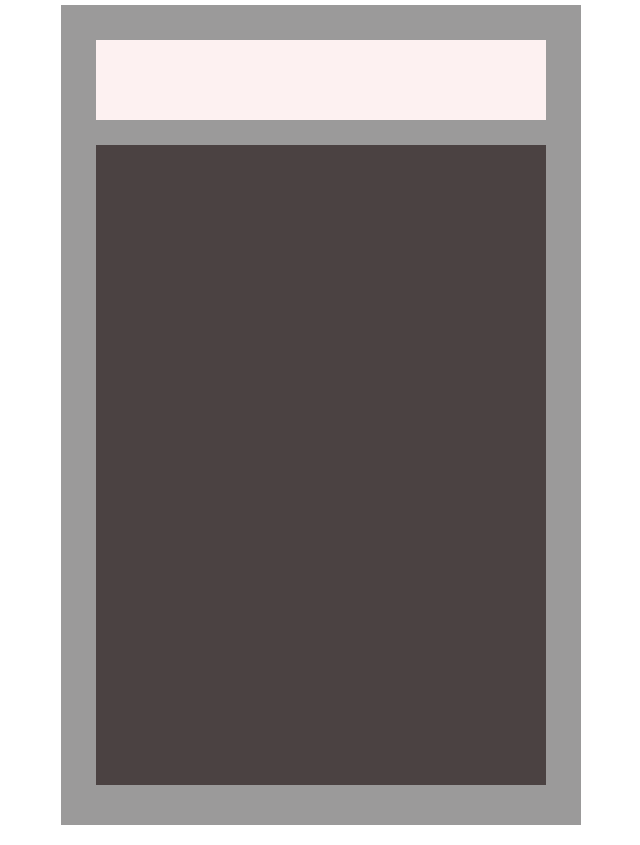
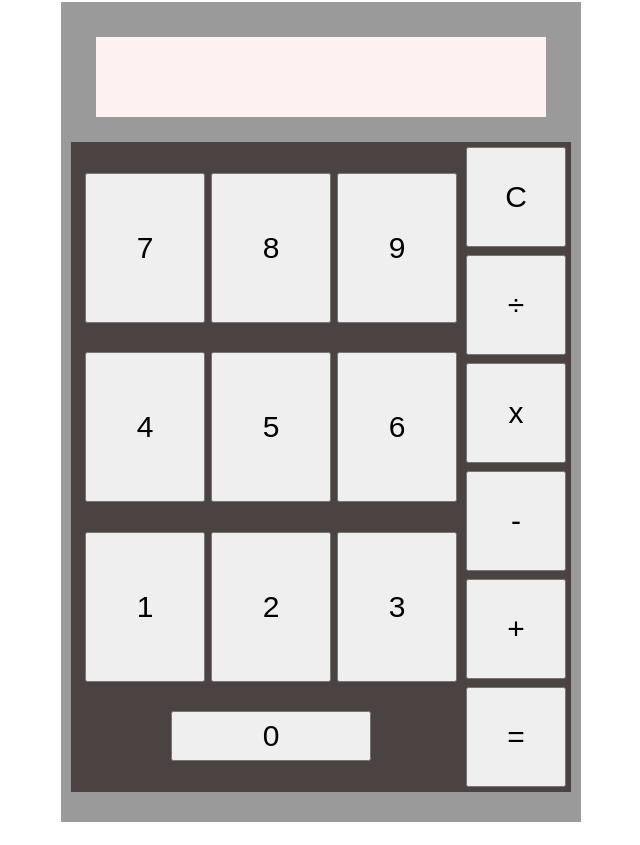
Before and after one commit to zidamtvrdo/calculator, a plain HTML site: page index.html in a window 1280 px wide. Shown: the part 72-917 px from the top of the page, without its empty margins (319-959 px from the left). Drawn offline with Linux system fonts and the light colour scheme.

Commit message:
Make the basic look of calculator

```diff
--- a/index.html
+++ b/index.html
@@ -11,7 +11,30 @@
     <h1>Welcome to Math world!</h1>
     <div id="calc">
         <div id="screen"></div>
-        <div id="keyboard"></div>
+        <div id="keyboard">
+            <div id="numbers">
+                <div id="zero">
+                    <button>0</button>
+                </div>
+                <button>1</button>
+                <button>2</button>
+                <button>3</button>
+                <button>4</button>
+                <button>5</button>
+                <button>6</button>
+                <button>7</button>
+                <button>8</button>
+                <button>9</button>
+            </div>
+            <div id="operations">
+                <button>C</button>
+                <button>÷</button>
+                <button>x</button>
+                <button>-</button>
+                <button>+</button>
+                <button>=</button>
+            </div>
+        </div>
     </div>
 </body>
 </html>
--- a/index.js
+++ b/index.js
@@ -1,3 +1,4 @@
 /*
-1. Make looking of the calculator that contain all numbers and +, -, *, /
+1. Make basic look of calculator
+2. Add buttons with js
 */
--- a/styles.css
+++ b/styles.css
@@ -1,3 +1,6 @@
+* {
+    font-size: 30px;
+}
 h1 {
     text-align: center;
     margin: 20px 0;
@@ -20,7 +23,43 @@ h1 {
 
 #keyboard {
     height: 80%;
-    width: 90%;
     margin: auto;
-    background-color: rgb(75, 66, 66)
+    background-color: rgb(75, 66, 66);
+    display: flex;
+    padding: 5px;
 }
+
+#numbers {
+    display: flex;
+    flex-wrap: wrap-reverse;
+    align-content: space-evenly;
+    justify-content: center;
+}
+
+button {
+    width: 100px;
+    height: 100px;
+}
+
+#numbers button {
+    width: 120px;
+    height: 150px;
+    margin: 3px;
+}
+
+#zero {
+    width: 100%;
+    display: flex;
+    justify-content: center;
+}
+
+#zero button {
+    width: 200px;
+    height: 50px;
+}
+
+#operations {
+    display: flex;
+    flex-direction: column;
+    justify-content: space-between;
+}
```
